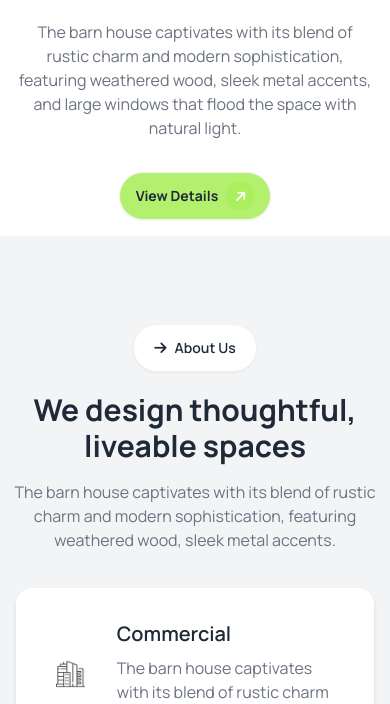
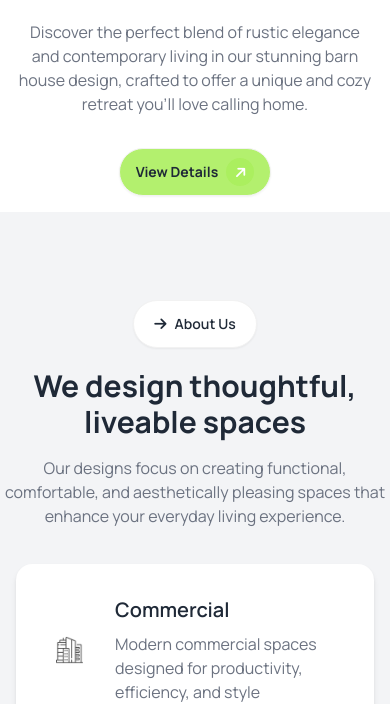
Before and after one commit to pgAminul/B10_Assignment-3, a plain HTML site: page index.html in a window 390 px wide. Shown: the part 443-1147 px from the top of the page. Drawn offline with nearby package versions, Linux system fonts and the light colour scheme.

Commit message:
This is Last commit for Assignment tree

```diff
--- a/index.html
+++ b/index.html
@@ -3,7 +3,7 @@
   <head>
     <meta charset="UTF-8" />
     <meta name="viewport" content="width=device-width, initial-scale=1.0" />
-    <title>Document</title>
+    <title>House</title>
 
     <!-- DaisyUI CDN  -->
     <link
@@ -98,10 +98,9 @@
                 A barn house of this design has a striking appearance
               </h1>
               <p class="py-6 md:max-w-4xl mx-auto text-gray-500">
-                The barn house captivates with its blend of rustic charm and
-                modern sophistication, featuring weathered wood, sleek metal
-                accents, and large windows that flood the space with natural
-                light.
+                Discover the perfect blend of rustic elegance and contemporary
+                living in our stunning barn house design, crafted to offer a
+                unique and cozy retreat you'll love calling home.
               </p>
               <button
                 class="btn bg-greenTransparent rounded-3xl font-bold mt-2"
@@ -135,9 +134,9 @@
                 We design thoughtful, liveable spaces
               </h2>
               <p class="text-gray-500">
-                The barn house captivates with its blend of rustic charm and
-                modern sophistication, featuring weathered wood, sleek metal
-                accents.
+                Our designs focus on creating functional, comfortable, and
+                aesthetically pleasing spaces that enhance your everyday living
+                experience.
               </p>
             </div>
           </div>
@@ -154,8 +153,8 @@
               <div class="card-body">
                 <h2 class="card-title">Commercial</h2>
                 <p class="text-gray-500">
-                  The barn house captivates with its blend of rustic charm and
-                  modern.
+                  Modern commercial spaces designed for productivity,
+                  efficiency, and style
                 </p>
               </div>
             </div>
@@ -172,8 +171,8 @@
               <div class="card-body">
                 <h2 class="card-title">Residential</h2>
                 <p class="text-gray-500">
-                  The barn house captivates with its blend of rustic charm and
-                  modern.
+                  Elegant residential designs that blend comfort, style, and
+                  functionality effortlessly.
                 </p>
               </div>
             </div>
@@ -198,8 +197,9 @@
           </button>
           <h2 class="text-4xl font-bold my-3">Our Works Process</h2>
           <p class="lg:w-6/12 md:10/12 mx-auto text-gray-500">
-            The barn house captivates with its blend of rustic charm and modern
-            sophistication, featuring weathered wood, sleek metal accents.
+            Our work process is a seamless blend of creativity, collaboration,
+            and meticulous attention to detail, ensuring each project is
+            executed with precision, from initial concept to final completion
           </p>
         </div>
 
@@ -210,8 +210,8 @@
             <img src="./images/concept.png" alt="" />
             <h2 class="card-title my-3">Concept</h2>
             <p class="text-gray-600">
-              The barn house captivates with its blend of rustic charm and
-              modern.
+              Innovative concepts that transform ideas into stunning
+              architectural realities.
             </p>
           </div>
 
@@ -219,8 +219,8 @@
             <img src="./images/flow-chart.png" alt="" />
             <h2 class="card-title my-3">Design Process</h2>
             <p class="text-gray-600">
-              The barn house captivates with its blend of rustic charm and
-              modern.
+              Streamlined design process ensuring creative solutions and
+              flawless execution.
             </p>
           </div>
 
@@ -228,8 +228,8 @@
             <img src="./images/vision.png" alt="" />
             <h2 class="card-title my-3">Supervision</h2>
             <p class="text-gray-600">
-              The barn house captivates with its blend of rustic charm and
-              modern.
+              Expert supervision to ensure quality and precision throughout the
+              project
             </p>
           </div>
 
@@ -237,8 +237,8 @@
             <img src="./images/budget-planning.png" alt="" />
             <h2 class="card-title my-3">Budget Planning</h2>
             <p class="text-gray-600">
-              The barn house captivates with its blend of rustic charm and
-              modern.
+              Effective budget planning to maximize value and control project
+              costs
             </p>
           </div>
         </div>
@@ -252,9 +252,10 @@
           <i class="fa-solid fa-arrow-right"></i> Explore our Latest works
         </button>
         <h2 class="font-bold py-5 text-4xl">Our Latest Portfolio</h2>
-        <p class="md:w-8/12 text-center mx-auto text-gray-500">
-          The barn house captivates with its blend of rustic charm and modern
-          sophistication, featuring weathered wood, sleek metal accents.
+        <p class="lg:w-8/12 text-center mx-auto text-gray-500">
+          Explore our latest portfolio showcasing innovative designs and
+          completed projects. Each entry highlights our commitment to quality,
+          creativity, and client satisfaction in every detail.
         </p>
 
         <div class="grid md:grid-cols-3 lg:grid-cols-4 gap-4 mt-10 grid-cols-1">
@@ -270,11 +271,10 @@
                 />
               </figure>
               <div class="text-left mt-2 md:mt-0 md:flex-1">
-                <h2 class="text-2xl font-bold">Comercial</h2>
+                <h2 class="text-2xl font-bold">Recent Projects</h2>
                 <p class="py-2 text-gray-500 mt-2 w-11/12">
-                  The barn house captivates with its blend of rustic charm and
-                  modern. The barn house captivates with its blend of rustic
-                  charm and modern .
+                  View our recent projects highlighting modern design trends and
+                  our commitment to excellence in every detail.
                 </p>
                 <button class="font-bold md:mt-6">
                   View More
@@ -326,10 +326,12 @@
               </figure>
 
               <div class="text-left w-11/12">
-                <h2 class="text-2xl font-bold mb-4 mt-3 md:mt-0">Comercial</h2>
+                <h2 class="text-2xl font-bold mb-4 mt-3 md:mt-0">
+                  Featured Works
+                </h2>
                 <p class="text-gray-500">
-                  The barn house captivates with its blend of rustic charm and
-                  modern.
+                  Showcasing standout projects that demonstrate our design
+                  expertise and creativity.
                 </p>
                 <button class="mt-3 lg:mt-3 md:mt-6 font-bold">
                   View More
@@ -401,9 +403,10 @@
             <i class="fa-solid fa-arrow-right"></i> Let's Connect
           </button>
           <h2 class="text-3xl font-bold">Let's Discuss Next Project</h2>
-          <p class="text-gray-600 my-6 md:w-3/5 mx-auto">
-            The barn house captivates with its blend of rustic charm and modern
-            sophistication, featuring weathered wood, sleek metal accents.
+          <p class="text-gray-600 my-6 lg:w-3/5 mx-auto">
+            Excited to collaborate on your next project? Let's discuss your
+            vision, objectives, and how we can turn your ideas into reality with
+            our expertise and innovative approach to design and execution.
           </p>
         </div>
         <form action="" class="grid md:grid-cols-2 gap-4 md:w-8/12 mx-auto -">
@@ -462,8 +465,8 @@
           Rinterio
         </h2>
         <p class="text-gray-400 mb-4 md:w-8/12 mx-auto">
-          The barn house captivates with its blend of rustic charm and modern
-          sophistication, featuring weathered wood, sleek metal accents.
+          Rinterio: Bringing your vision to life with innovative design and
+          meticulous craftsmanship. Contact us for your next project.
         </p>
         <ul class="list-none md:flex justify-evenly md:py-8 py-5 text-gray-300">
           <li class="py-2 md:py-0">Home</li>
```
